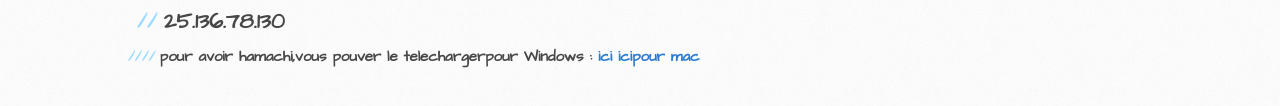
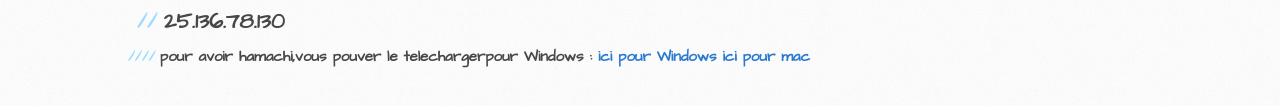
Before and after one commit to ari31501/ariland, a plain HTML site: page index.html in a window 1280 px wide. Shown: the part 358-464 px from the top of the page. Drawn offline with Linux system fonts and the light colour scheme.

Commit message:
Update index.html

```diff
--- a/index.html
+++ b/index.html
@@ -33,9 +33,9 @@
 
 <h4>pour avoir hamachi,vous pouver le telechargerpour Windows :
 
-<a href="http://www.clubic.com/telecharger-fiche14515-hamachi.html">ici</a>
+<a href="http://www.clubic.com/telecharger-fiche14515-hamachi.html">ici pour Windows</a>
 
-<a href="http://logmein-hamachi.en.softonic.com/mac">icipour mac</a> </h4>
+<a href="http://logmein-hamachi.en.softonic.com/mac">ici pour mac</a> </h4>
 
 
   </body>
```
